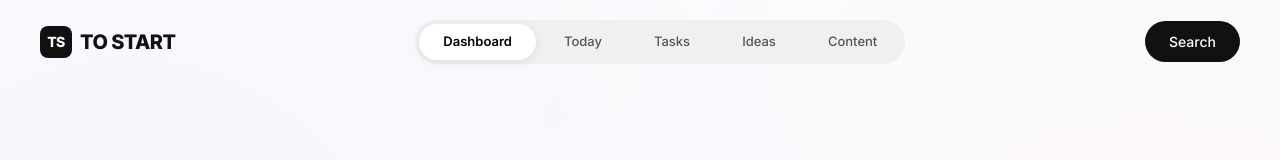
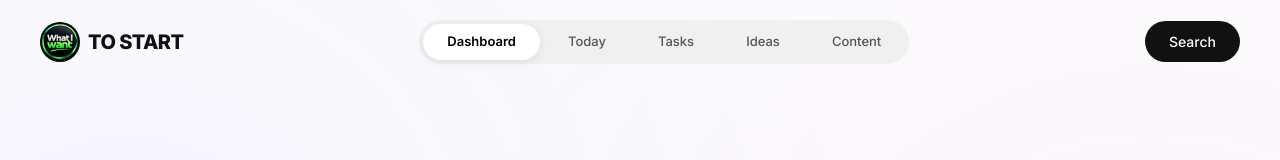
Before and after one commit to Skseton007/To-start, a React (Vite) app: page / in a window 1280 px wide. Shown: the top 160 px of the page. Built offline with nearby package versions, Linux system fonts and the light colour scheme; a web font is replaced by a local one.

Commit message:
Update logo to user provided image with circle crop

```diff
--- a/src/components/Layout.jsx
+++ b/src/components/Layout.jsx
@@ -22,7 +22,7 @@ export default function Layout() {
     <div className="app-container">
       <nav className="top-nav">
         <Link to="/" className="nav-brand">
-          <div style={{width:'32px',height:'32px',background:'#111',color:'#fff',borderRadius:'8px',display:'flex',alignItems:'center',justifyContent:'center',fontSize:'14px'}}>TS</div>
+          <img src={import.meta.env.BASE_URL + 'logo.jpg'} alt='Logo' style={{width:'40px',height:'40px',borderRadius:'50%',objectFit:'cover'}} />
           TO START
           </Link>
 
```
Also changed, not shown: public/logo.jpg (added).
